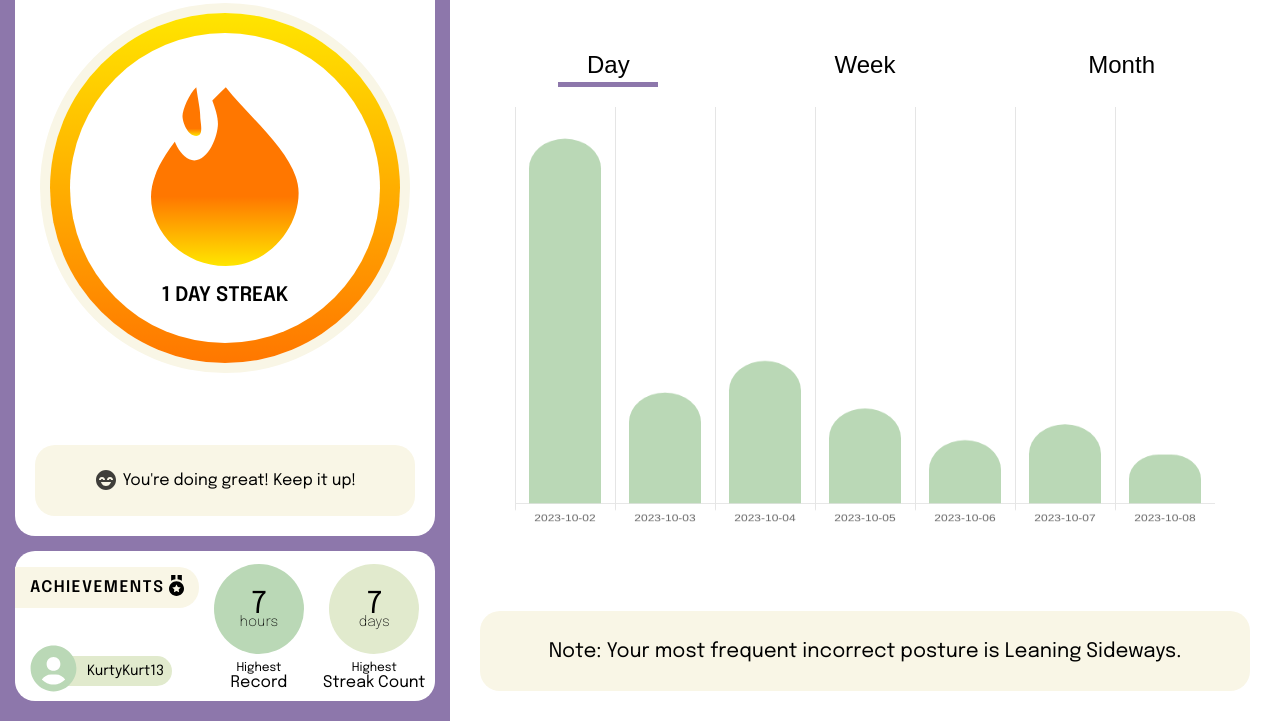
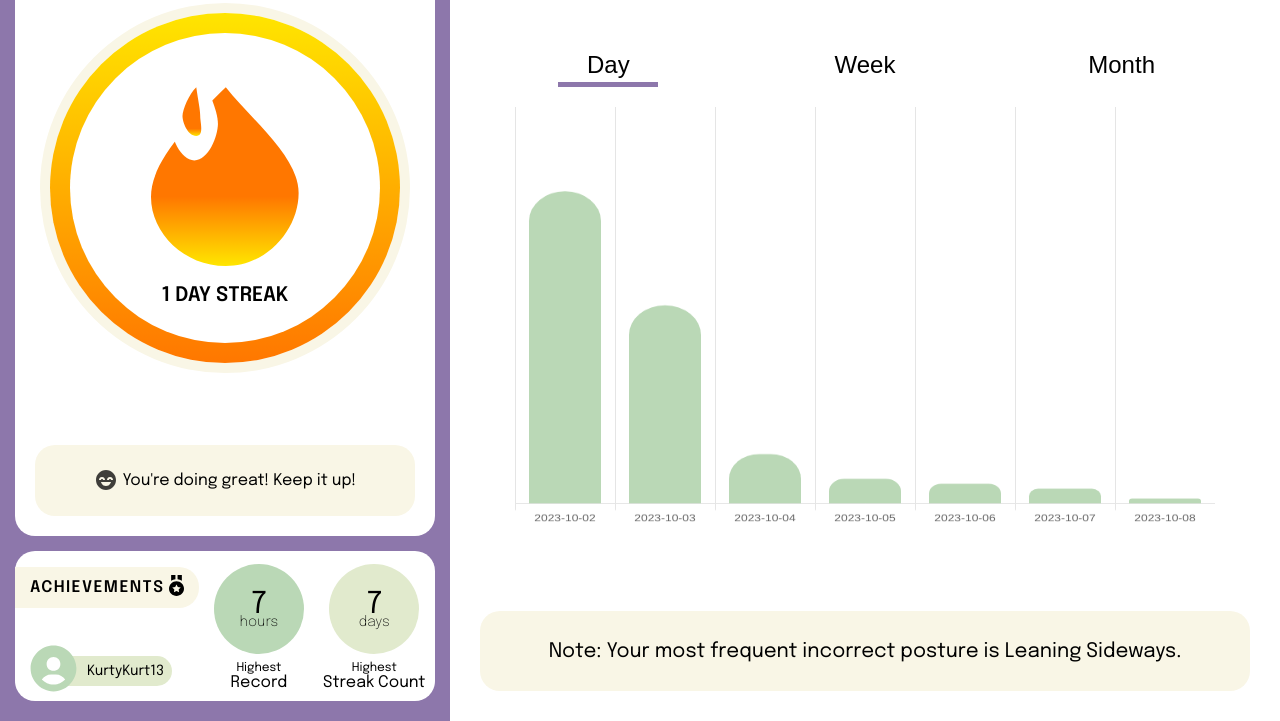
Before and after one commit to Kurt013/Alignify-ChromeExtension, a browser extension: page analytics-page.html in a window 1280 px wide. Shown: the part 79-800 px from the top of the page. Drawn offline with nearby package versions, Linux system fonts and the light colour scheme.

Commit message:
added minor changes on analytics page

```diff
--- a/analytics-page.css
+++ b/analytics-page.css
@@ -283,6 +283,7 @@ body {
     background-color: transparent;
     border: none;
     border-bottom: 5px solid transparent;
+    cursor: pointer;
     transition: border-bottom 0.1s;
 }
 
--- a/analytics-page.html
+++ b/analytics-page.html
@@ -5,6 +5,7 @@
     <meta name="viewport" content="width=device-width, initial-scale=1.0">
     <title>ALIGNIFY | Analytics Page</title>
 
+    <link rel="icon" href="./assets/Logo.png">
     <link rel="stylesheet" href="analytics-page.css">
 </head>
 <body>
@@ -63,7 +64,7 @@
         </div>
     </div>
     <div class="main-panel">
-        <h1>Today's Goal: 2.2 / 8 hrs</h1>
+        <h1>Today's Goal: <span id="hours">2.2</span> / 8 hrs</h1>
         <nav>
             <ul>
                 <li><button id="day" class="current-tab">Day</button></li>
--- a/analytics-page.js
+++ b/analytics-page.js
@@ -1,6 +1,6 @@
         const ctx = document.getElementById('myChart');
-        const dataValues = [11, 16, 9, 13, 6, 7, 13, 20, 4, 6, 3, 1, 2, 0.1];
-        const offset = 3;
+        const dataValues = [2, 7.2, 7.1, 6.3, 6, 7, 3, 6.3, 4, 1, 0.5, 0.4, 0.3, 0.1];
+        const offset = 0;
         let offsetData;
         offsetData = dataValues.map(value => value + offset);
 
```
Also changed, not shown: assets/Logo.png (added).
